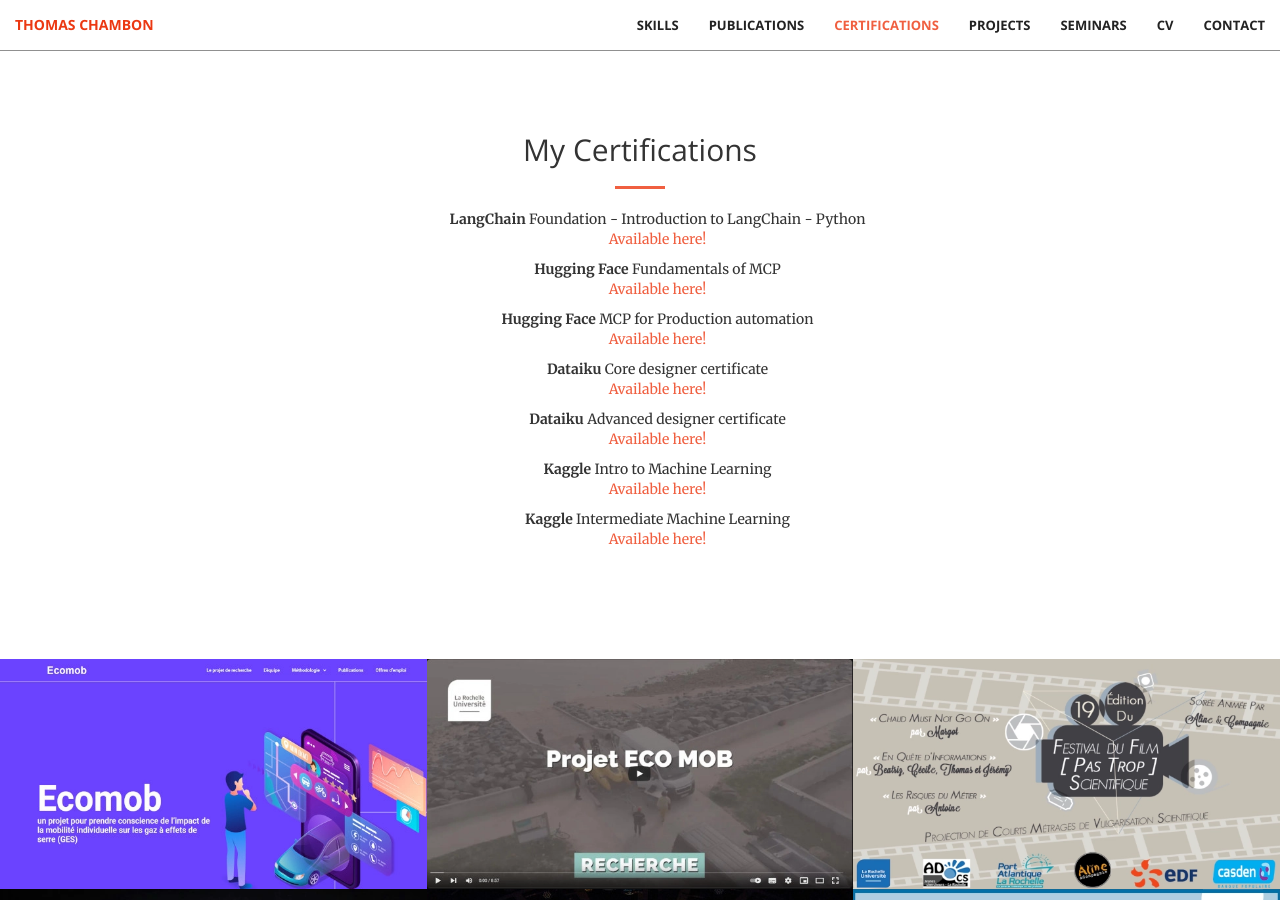
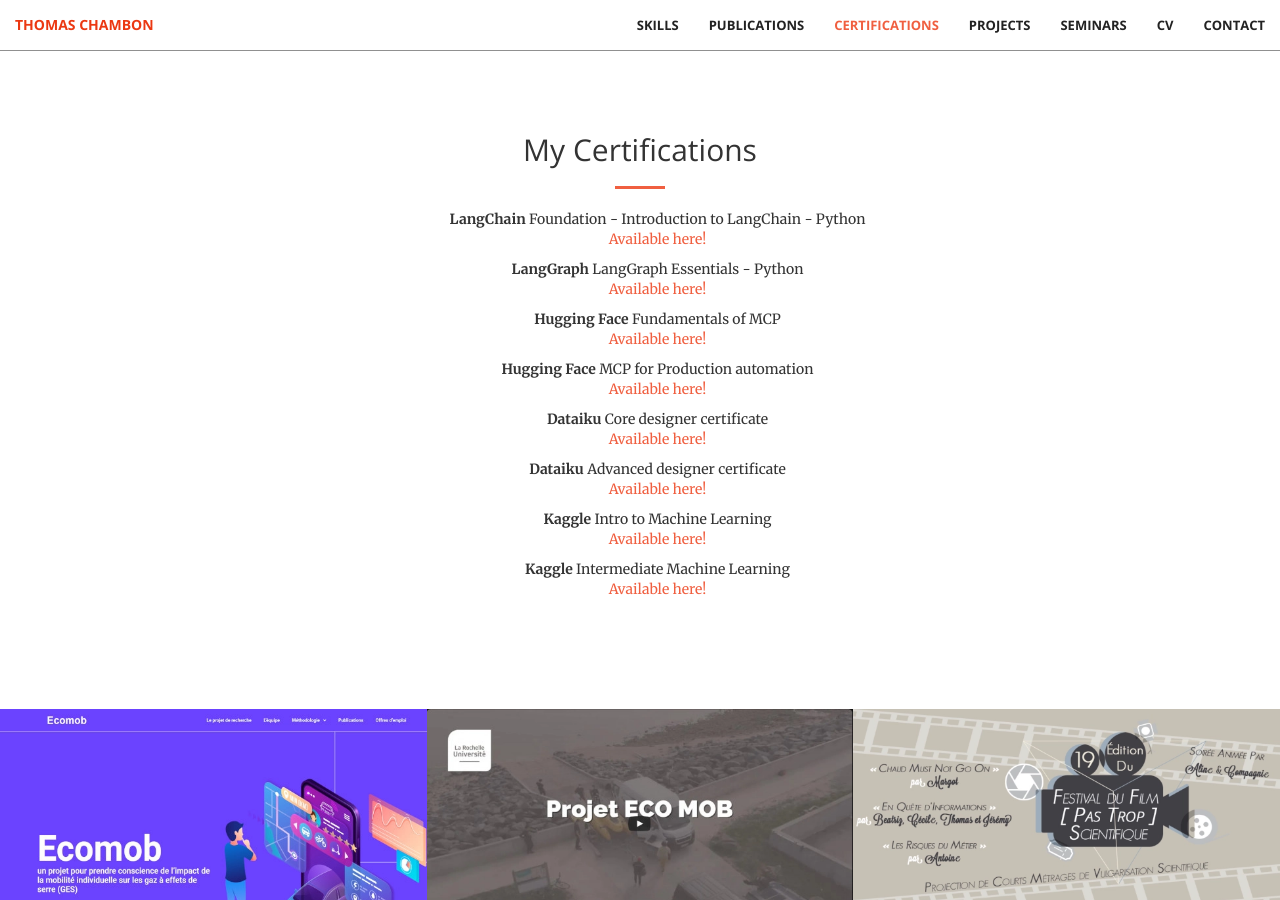
Before and after one commit to Thomas-Chambon/Thomas-Chambon.github.io, a Jekyll site: the page built from index.markdown, in a window 1280 px wide and 900 px high, scrolled down 2232 px. Built offline with Jekyll 4.4.1, drawn with Linux system fonts in a browser that asks for light colours.

Commit message:
Add new certification LangGraph

```diff
--- a/_includes/certifications.html
+++ b/_includes/certifications.html
@@ -9,6 +9,12 @@
                         <li>
                             <b>LangChain</b> Foundation - Introduction to LangChain - Python<br>
                             <a href="../certifications/certificat_langchain.pdf" target="_blank" rel="noreferrer">Available here!</a>
+                        </li>
+                    </ul>
+                    <ul class="fa-ul">
+                        <li>
+                            <b>LangGraph</b> LangGraph Essentials - Python<br>
+                            <a href="../certifications/certificat_langgraph.pdf" target="_blank" rel="noreferrer">Available here!</a>
                         </li>
                     </ul>
                     <ul class="fa-ul">
```
Also changed, not shown: 1 other file.
